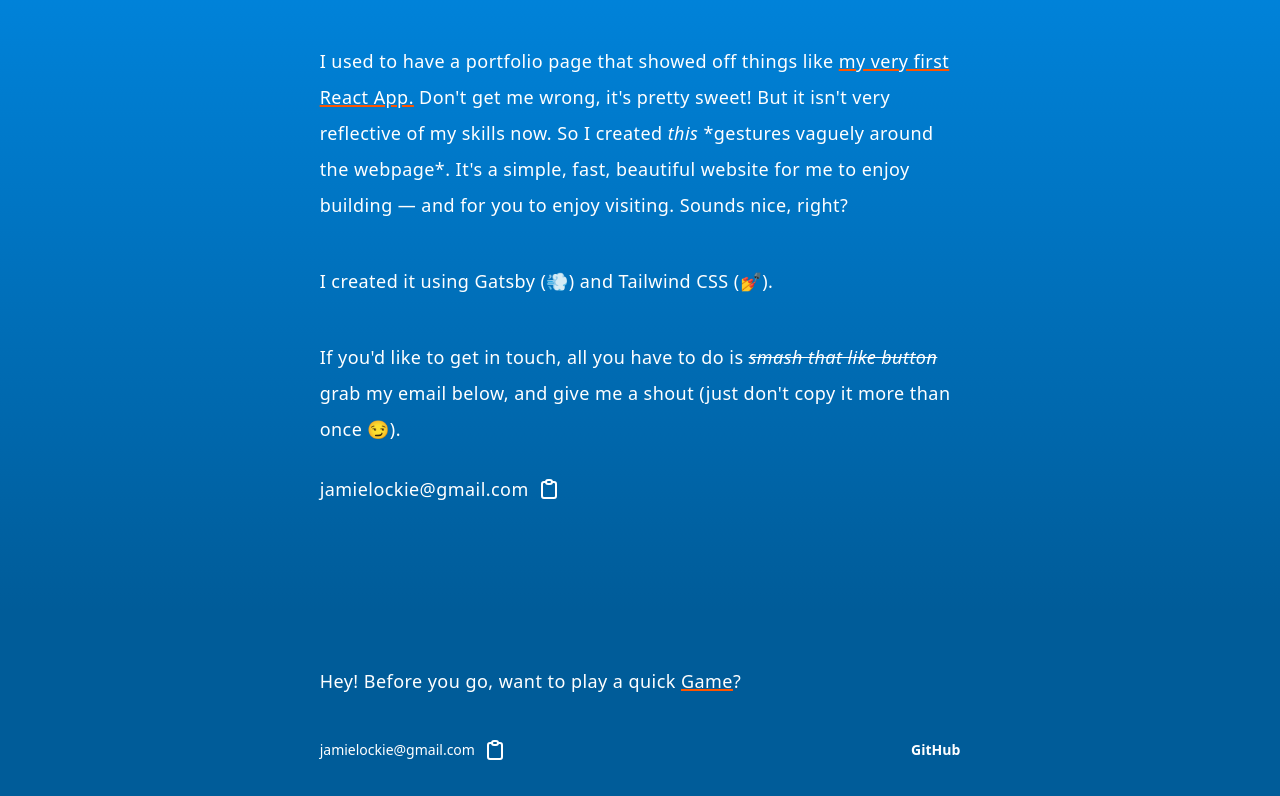
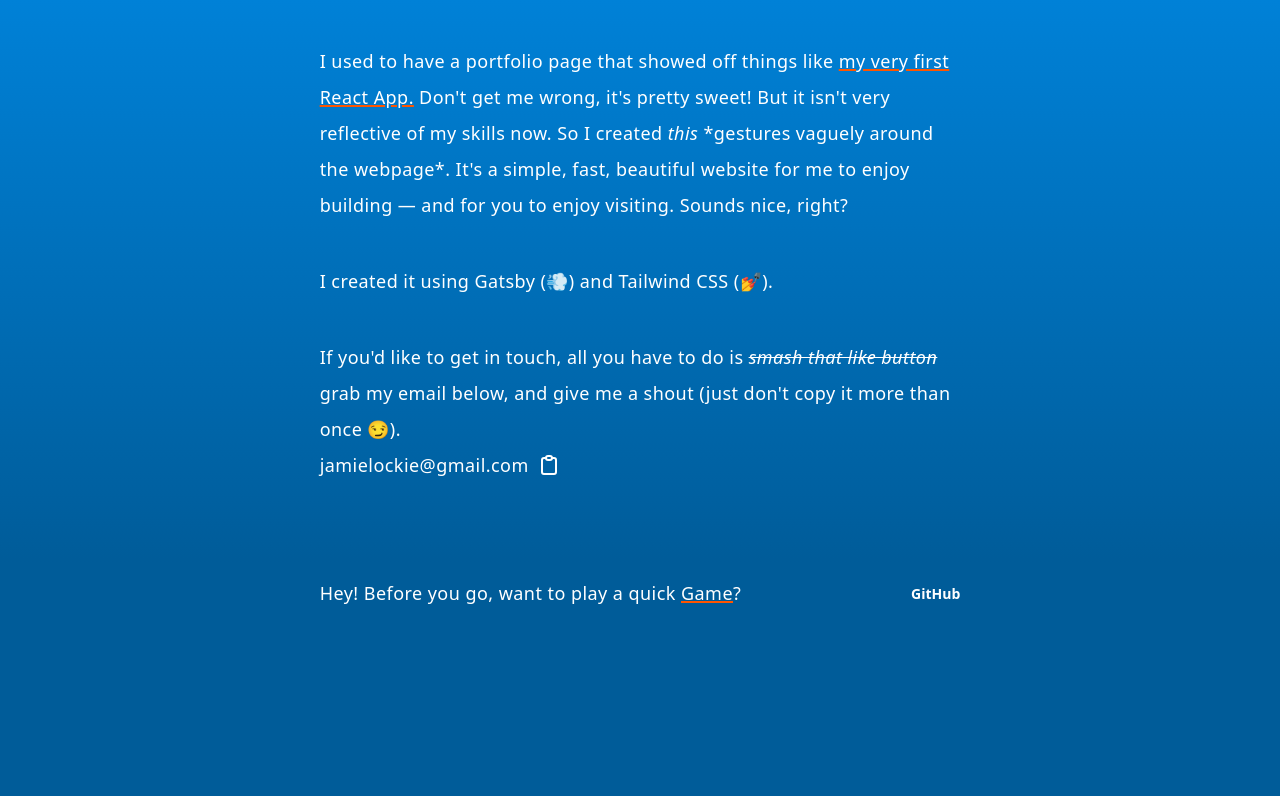
Before and after one commit to jamielockie/new-site-who-dis, a Gatsby site: page / in a window 1280 px wide. Shown: the part 1220-2016 px from the top of the page. After the commit the page ends 1855 px from the top, so only its background shows below. Built offline with nearby package versions, Linux system fonts and the light colour scheme; Gatsby itself is replaced by a stand-in of ours; what @tailwindcss/custom-forms would draw is missing.

Commit message:
Update footer styles

```diff
--- a/src/components/email.js
+++ b/src/components/email.js
@@ -23,7 +23,7 @@ export const Email = () => {
 
   return (
     <address className="text-white not-italic flex flex-row items-center">
-      <span className="pr-1 py-6">jamielockie@gmail.com</span>
+      <span className="pr-1">jamielockie@gmail.com</span>
       <button
         onClick={() => {
           navigator.clipboard.writeText("jamielockie@gmail.com");
--- a/src/components/footer.js
+++ b/src/components/footer.js
@@ -4,15 +4,18 @@ import { Email } from "../components/email";
 
 export const Footer = ({ isHomePage }) => {
   return (
-    <footer className="bg-primaryDark wrapper py-3">
-      {isHomePage ? (
-        <p className="pt-10 text-lg font-normal leading-loose tracking-wide text-white pb-4">
-          Hey! Before you go, want to play a quick <Link to="/games">Game</Link>
-          ?
-        </p>
-      ) : undefined}
+    <footer className="bg-primaryDark wrapper pt-3 pb-6">
       <nav className="flex flex-col items-start justify-between sm:flex-row sm:items-center text-sm ">
-        <Email />
+        {isHomePage ? (
+          <p className=" text-md pb-4 sm:pb-0 sm:text-lg font-normal leading-loose tracking-wide text-white">
+            Hey! Before you go, want to{" "}
+            <span className="whitespace-no-wrap">
+              play a quick <Link to="/games">Game</Link>?
+            </span>
+          </p>
+        ) : (
+          <Email />
+        )}
         <p>
           <a
             className="font-bold text-white no-underline py-3"
```
